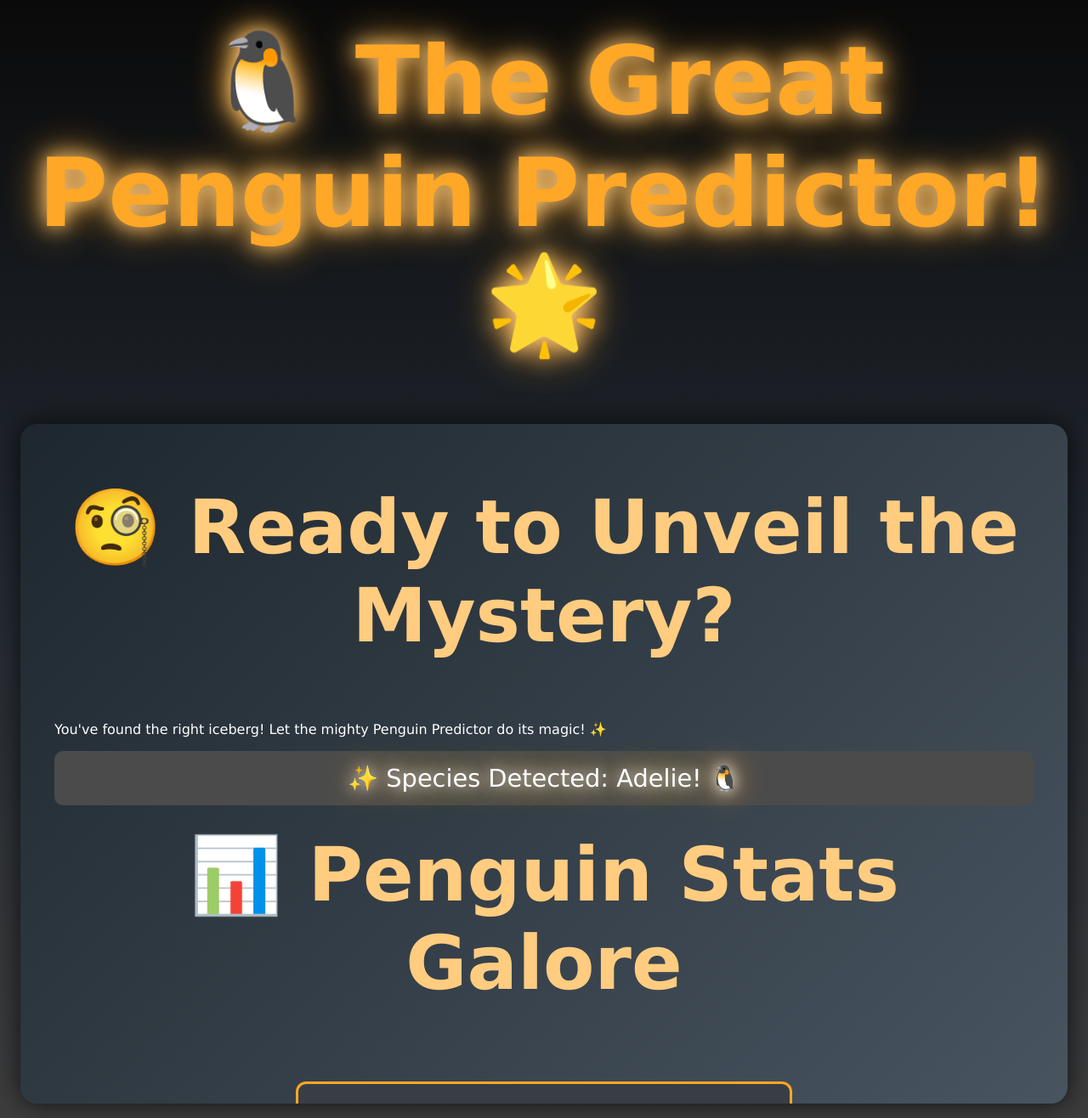
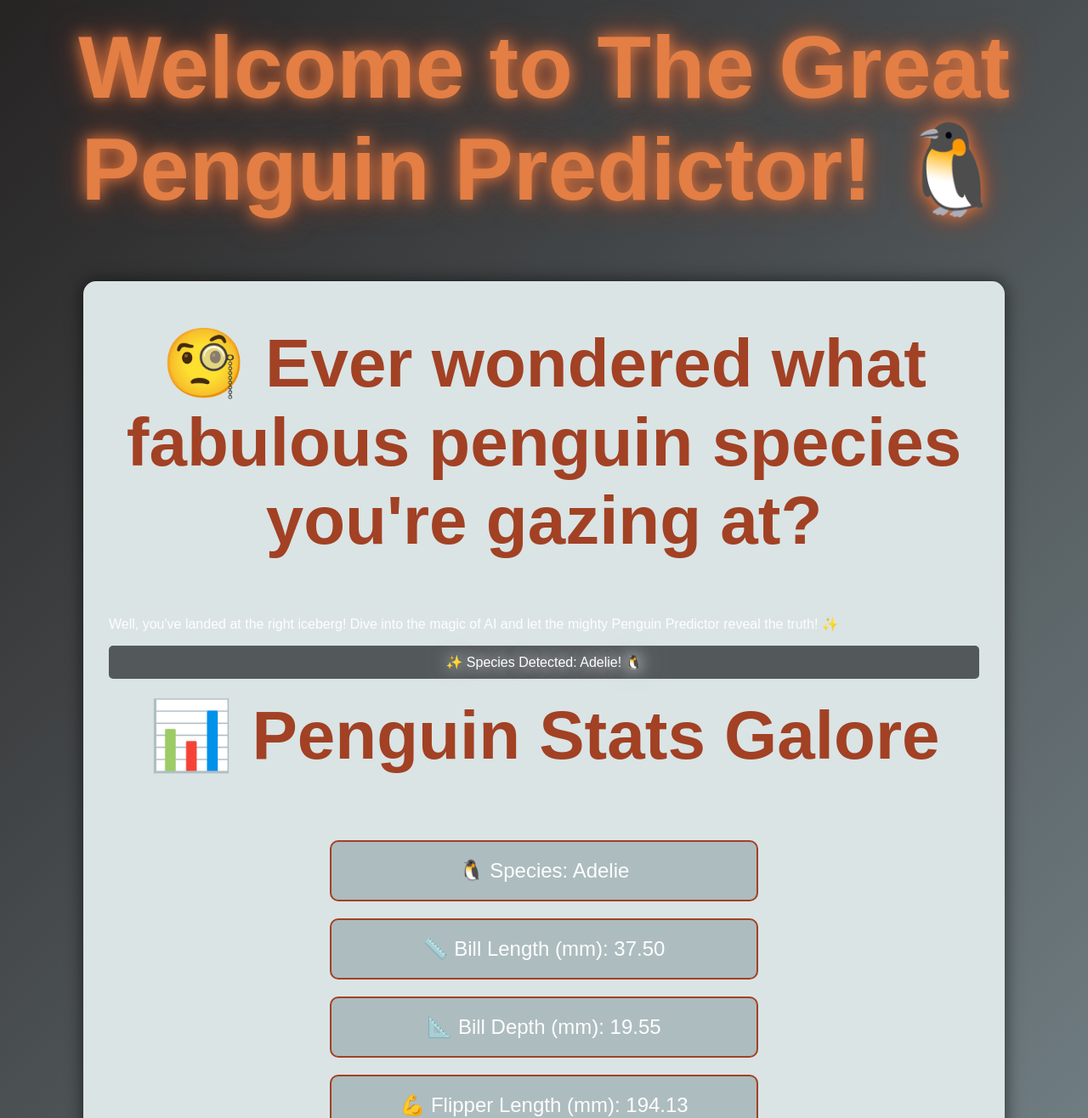
Before and after one commit to trifon-git/BDS24_MLOps_Assignment1, a plain HTML site: page docs/index.html in a window 1280 px wide. Shown: the top 1316 px of the page at 85% size. Drawn offline with Linux system fonts and the light colour scheme.

Commit message:
Update index.html

```diff
--- a/docs/index.html
+++ b/docs/index.html
@@ -7,8 +7,8 @@
     <title>Penguin Species Classifier</title>
     <style>
         body {
-            background: linear-gradient(180deg, #0a0a0a, #222831, #3d3d3d);
-            font-family: 'Verdana', sans-serif;
+            background: linear-gradient(135deg, #262323, #77868b);
+            font-family: Arial, sans-serif;
             margin: 0;
             padding: 0;
             color: #fefefe;
@@ -16,57 +16,45 @@
         }
 
         h1 {
-            font-size: 7rem;
+            font-size: 6.5rem;
             text-align: center;
-            color: #ffa726;
-            animation: glow 3s infinite alternate;
-            margin-top: 30px;
-            cursor: pointer;
+            color: #e37e44;
+            animation: glow 2s infinite alternate;
+            margin-top: 20px;
         }
 
         h2 {
-            font-size: 5.5rem;
+            font-size: 5rem;
             text-align: center;
-            color: #ffcc80;
-            margin-top: 30px;
-            cursor: pointer;
+            color: #a24124;
+            margin-top: 20px;
         }
 
         #container {
-            background: linear-gradient(135deg, #1e272e, #485460);
-            padding: 40px;
-            border-radius: 20px;
-            width: 90%;
-            height: 90vh;
-            margin: 30px auto;
-            box-shadow: 0 0 30px rgba(0, 0, 0, 0.7);
+            background: #dae4e5;
+            padding: 30px;
+            border-radius: 15px;
+            width: 80%;
+            margin: 40px auto;
+            box-shadow: 0 0 20px rgba(0, 0, 0, 0.6);
             animation: slideIn 1s ease;
-            position: relative;
-            overflow: hidden;
         }
 
         .info-box {
-            background: #393e46;
-            padding: 30px;
-            border-radius: 12px;
-            border: 3px solid #ffa726;
-            margin: 15px;
+            background: #adbcbf;
+            padding: 20px;
+            border-radius: 10px;
+            border: 2px solid #a24124;
+            margin: 10px;
             flex-basis: 45%;
             animation: bounceIn 1s ease;
             display: flex;
             align-items: center;
             justify-content: center;
-            transition: transform 0.4s;
-            cursor: pointer;
-        }
-
-        .info-box:hover {
-            transform: scale(1.05);
-            background: #4e5157;
         }
 
         .info-box p {
-            font-size: 1.7rem;
+            font-size: 1.5rem;
             margin: 0;
             text-align: center;
         }
@@ -75,63 +63,73 @@
             display: flex;
             flex-wrap: wrap;
             justify-content: space-around;
-            margin-top: 20px;
         }
 
         #prediction {
-            background: #4b4b4b;
-            color: #fff;
-            padding: 15px;
-            border-radius: 10px;
-            margin-bottom: 30px;
+            background: #53585a;
+            color: #fefefe;
+            padding: 10px;
+            border-radius: 5px;
+            margin-bottom: 20px;
             text-align: center;
             animation: glowText 2s infinite alternate;
-            cursor: pointer;
-            font-size: 1.8rem;
         }
 
         @keyframes slideIn {
-            0% { opacity: 0; transform: translateY(-60px); }
-            100% { opacity: 1; transform: translateY(0); }
+            0% {
+                opacity: 0;
+                transform: translateY(-50px);
+            }
+
+            100% {
+                opacity: 1;
+                transform: translateY(0);
+            }
         }
 
         @keyframes glow {
-            0% { text-shadow: 0 0 15px #ffcc80, 0 0 30px #ffa726; }
-            100% { text-shadow: 0 0 30px #ffcc80, 0 0 60px #ffa726; }
+            from {
+                text-shadow: 0 0 10px #e37e44, 0 0 20px #a24124;
+            }
+            to {
+                text-shadow: 0 0 20px #e37e44, 0 0 40px #a24124;
+            }
         }
 
         @keyframes glowText {
-            0% { text-shadow: 0 0 10px #ffffff, 0 0 20px #ffcc80; }
-            100% { text-shadow: 0 0 20px #ffffff, 0 0 40px #ffa726; }
+            0% {
+                text-shadow: 0 0 10px #fefefe, 0 0 20px #adbcbf;
+            }
+            100% {
+                text-shadow: 0 0 20px #fefefe, 0 0 40px #adbcbf;
+            }
         }
 
-        @keyframes penguinDance {
-            0% { transform: translateY(0); }
-            50% { transform: translateY(-25px); }
-            100% { transform: translateY(0); }
-        }
-
-        .penguin {
-            position: absolute;
-            animation: penguinDance 2s infinite;
-            cursor: pointer;
+        @keyframes bounceIn {
+            0% {
+                transform: scale(0.8);
+            }
+            60% {
+                transform: scale(1.05);
+            }
+            100% {
+                transform: scale(1);
+            }
         }
     </style>
 </head>
 
 <body>
-    <h1 onclick="triggerEasterEgg()">🐧 The Great Penguin Predictor! 🌟</h1>
+    <h1>Welcome to The Great Penguin Predictor! 🐧</h1>
     <div id="container">
-        <h2>🧐 Ready to Unveil the Mystery?</h2>
-        <p>You've found the right iceberg! Let the mighty Penguin Predictor do its magic! ✨</p>
+        <h2>🧐 Ever wondered what fabulous penguin species you're gazing at?</h2>
+        <p>Well, you've landed at the right iceberg! Dive into the magic of AI and let the mighty Penguin Predictor reveal the truth! ✨</p>
 
-        <div id="prediction" onclick="triggerEasterEgg()">Loading prediction...</div>
+        <div id="prediction">Loading prediction...</div>
 
         <h2>📊 Penguin Stats Galore</h2>
         <div class="info-grid" id="penguinInfo"></div>
     </div>
-
-    <div id="penguinDanceArea"></div>
 
     <script>
         async function fetchPrediction() {
@@ -154,22 +152,6 @@
         }
 
         fetchPrediction();
-
-        function triggerEasterEgg() {
-            const penguin = document.createElement("img");
-            penguin.src = "https://upload.wikimedia.org/wikipedia/commons/thumb/5/54/Emperor_Penguin_Manchot_empereur.jpg/200px-Emperor_Penguin_Manchot_empereur.jpg";
-            penguin.className = "penguin";
-            penguin.style.left = `${Math.random() * 80}vw`;
-            penguin.style.top = `${Math.random() * 80}vh`;
-            penguin.style.width = "100px";
-            penguin.style.height = "100px";
-
-            document.body.appendChild(penguin);
-
-            setTimeout(() => {
-                penguin.remove();
-            }, 5000);
-        }
     </script>
 </body>
 
```
